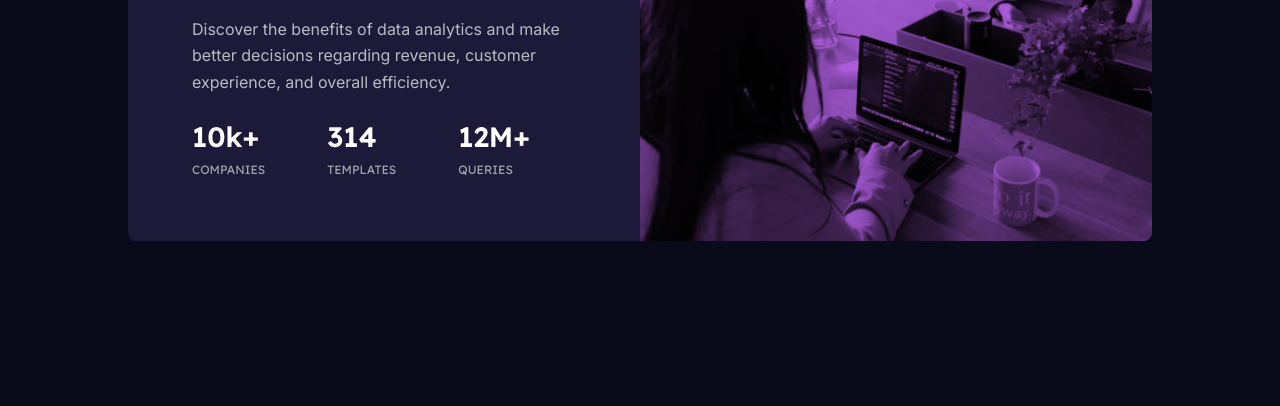
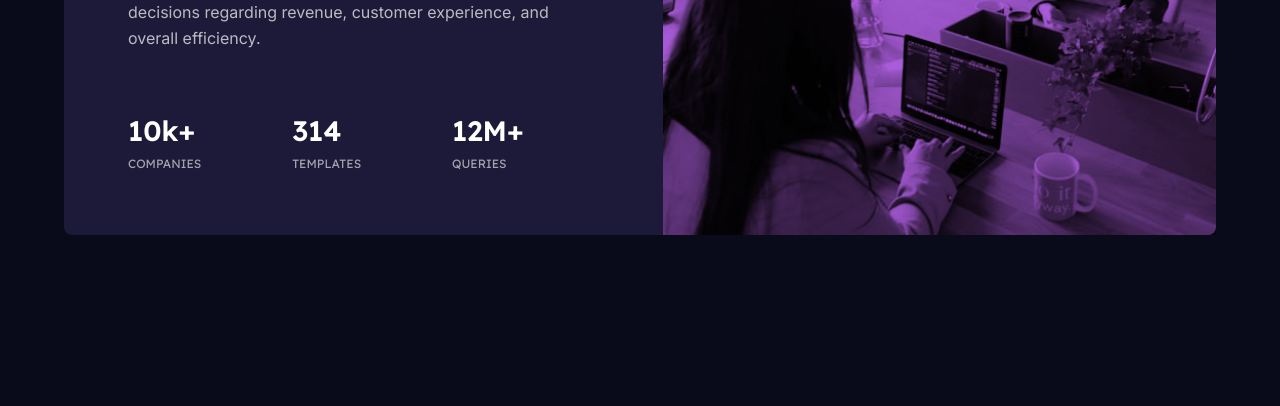
Before and after one commit to pisethchhith/stats-preview-card-component, a plain HTML site: page index.html in a window 1280 px wide. Shown: the part 394-800 px from the top of the page. Drawn offline with Linux system fonts and the light colour scheme.

Commit message:
Adjust tablet, and desktop card layout

```diff
--- a/style.css
+++ b/style.css
@@ -31,6 +31,7 @@ picture{
 }
 picture img{
     width: 100%;
+    height: 100%;
     object-fit: cover ;
     mix-blend-mode: multiply;
 }
@@ -38,9 +39,9 @@ picture img{
     display: flex;
     flex-direction: column;
     background: var(--card-background);
-    width: 100%;
-    max-width: 80%;
+    width: 90%;
     border-radius: 0.5em;
+
 }
 .card-wrapper {
     display: flex;
@@ -94,9 +95,11 @@ picture img{
 @media (width >= 768px){
     .card {
         flex-direction: row-reverse;
+        width: 90%;
+        ;
     }
     picture {
-        flex: 1 0 50%;
+        flex: 1 1 100%;
         border-radius: 0 0.5em 0.5em 0;
     }
     .card-header{
@@ -123,7 +126,12 @@ picture img{
     .stats-items{
         margin: 0 auto 0 0;
     }
+}
 
+@media (width >= 1024px) {
+    .card{
+        max-width: 1200px;
+    }
 }
 
 /* =============== footer =============== */
```
